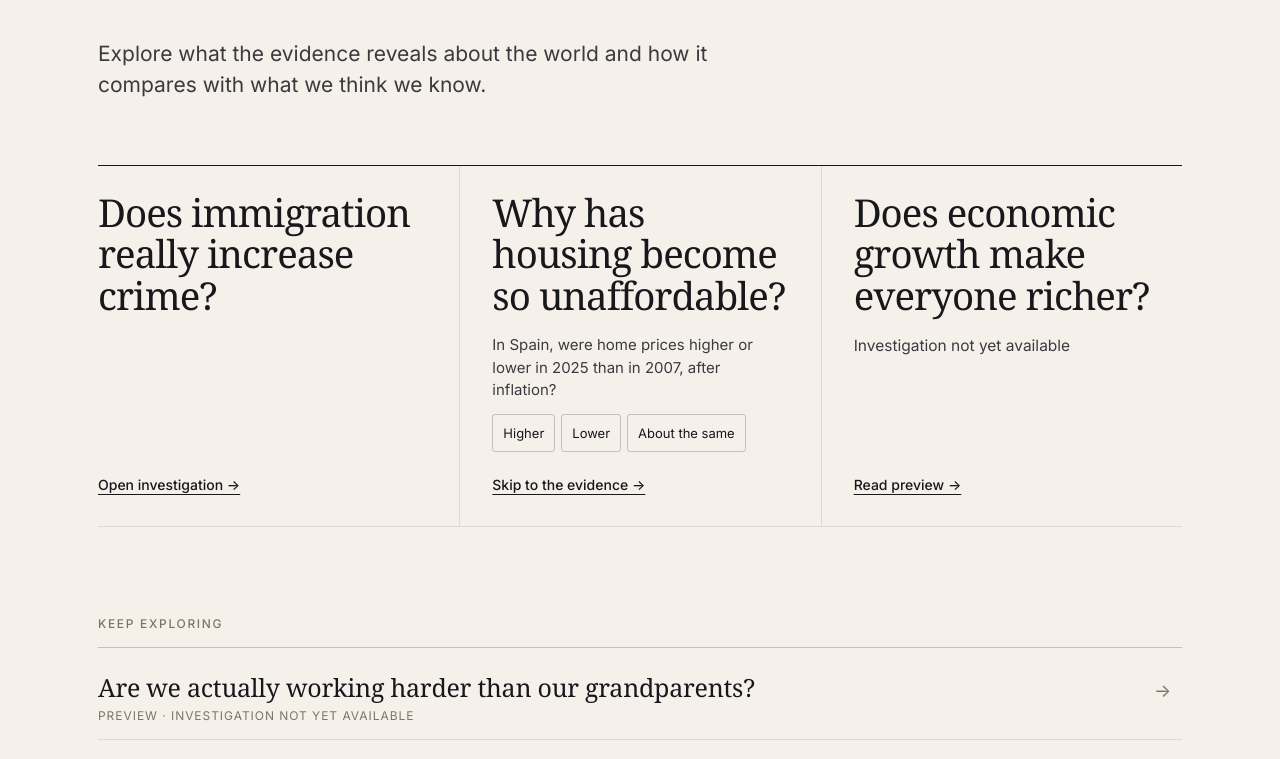
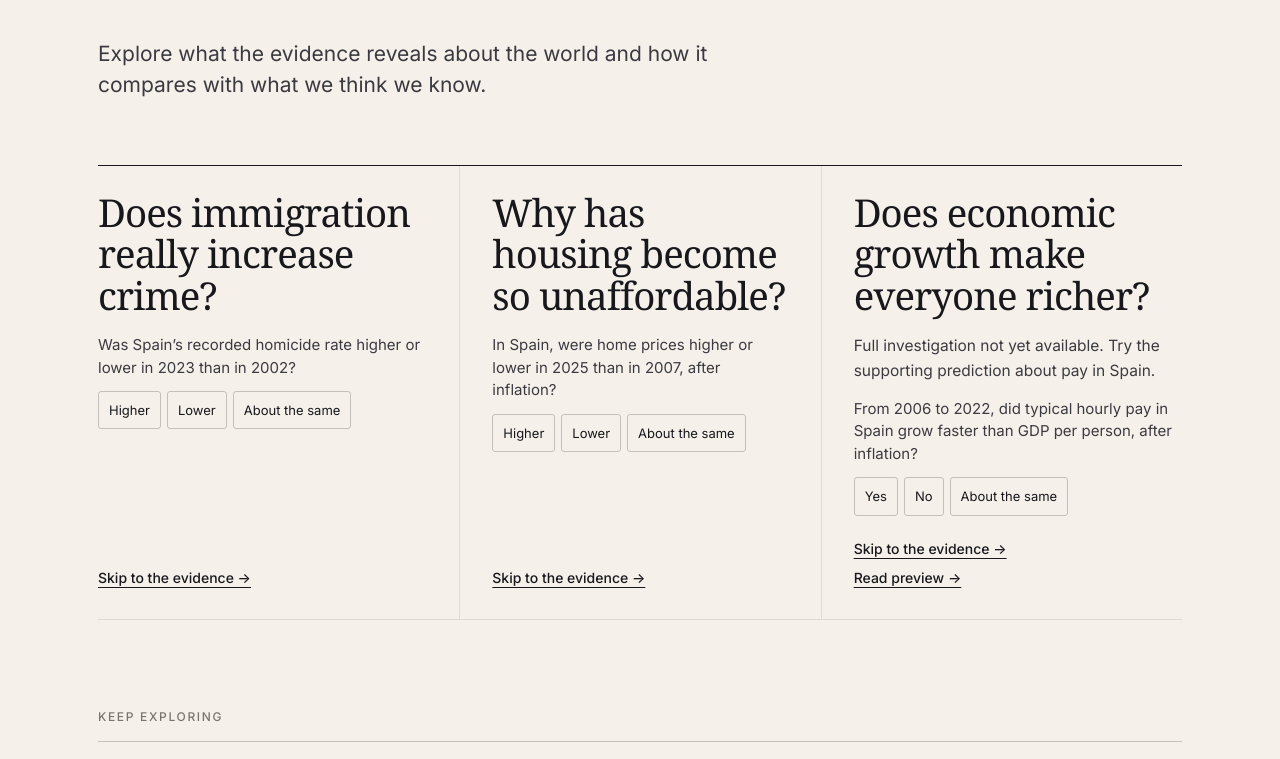
Before and after one commit to mishpedraza/data-detective, a React (Vite) app: page / in a window 1280 px wide. Shown: the part 495-1254 px from the top of the page. Built offline with nearby package versions, Linux system fonts and the light colour scheme.

Commit message:
Put a prediction on every featured discovery

```diff
--- a/src/data/discoveries.ts
+++ b/src/data/discoveries.ts
@@ -1,6 +1,6 @@
 import { INDICATORS, series } from './indicators'
 
-type EndpointComparison = { indicator: string; from: number; to: number; subject: string; precision: number; benchmark?: string }
+type EndpointComparison = { indicator: string; from: number; to: number; subject: string; precision: number; display?: 'rate'; benchmark?: string }
 
 const directionOptions = ['Higher', 'Lower', 'About the same'] as const
 const yesNoOptions = ['Yes', 'No', 'About the same'] as const
@@ -37,6 +37,12 @@ export const predictions: readonly Discovery[] = [
     comparison: { indicator: 'median_earnings_real', from: 2006, to: 2022, subject: 'median hourly pay', precision: 1, benchmark: 'gdp_pc_real' },
     context: 'Typical hourly pay bought a little more. What a household can afford also depends on hours worked and other sources of income.',
   },
+  {
+    id: 'immigration-crime',
+    prompt: 'Was Spain’s recorded homicide rate higher or lower in 2023 than in 2002?',
+    comparison: { indicator: 'crime_homicide_long', from: 2002, to: 2023, subject: 'homicides per 100,000 people', precision: 2, display: 'rate' },
+    context: 'Spain’s foreign-born share rose over these years. Homicide is one measure of serious violence, and the two trends leave open what effect immigration had.',
+  },
 ]
 
 export function discoveryEvidence(discovery: Discovery) {
@@ -67,6 +73,18 @@ export function discoveryEvidence(discovery: Discovery) {
     }
   }
 
+  if (comparison.display === 'rate') {
+    const points = INDICATORS[comparison.indicator].data.ES
+    const first = Number(points[from].toFixed(precision))
+    const last = Number(points[to].toFixed(precision))
+    return {
+      result: `Spain recorded ${first} ${comparison.subject} in ${from} and ${last} in ${to}.`,
+      answer: answerFor(last - first, options),
+      source,
+      publisher,
+    }
+  }
+
   const difference = change === 0 ? 'about the same as' : `${Math.abs(change)}% ${change < 0 ? 'below' : 'above'}`
   const result = `After inflation, ${comparison.subject} in ${to} were ${difference} the ${from} level.`
   return { result, answer: answerFor(change, options), source, publisher }
--- a/src/pages/Discover.tsx
+++ b/src/pages/Discover.tsx
@@ -7,15 +7,17 @@ import { hrefFor } from '../lib/route'
 type Featured = typeof EDITORIAL_QUESTIONS[number]
 
 function DiscoveryCard({ entry, navigate }: { entry: Featured; navigate: (href: string) => void }) {
-  const discovery = entry.status === 'available' ? predictions.find(({ id }) => id === entry.relationship) : undefined
+  const relationship = entry.status === 'available' ? entry.relationship : entry.related?.relationship
+  const discovery = predictions.find(({ id }) => id === relationship)
   const href = hrefFor('investigate', { r: entry.id })
 
   return (
     <article className="discovery-card">
       <h2>{entry.question}</h2>
-      {entry.status === 'preview' && <p className="tell-text">Investigation not yet available</p>}
-      {discovery ? <DiscoveryPrediction discovery={discovery} navigate={navigate} /> :
-        <a className="tell-more discovery-open" href={href}>{entry.status === 'preview' ? 'Read preview →' : 'Open investigation →'}</a>}
+      {entry.status === 'preview' && <p className="tell-text">Full investigation not yet available. Try the supporting prediction about pay in Spain.</p>}
+      {discovery && <DiscoveryPrediction discovery={discovery} navigate={navigate} />}
+      {entry.status === 'preview' && <a className="tell-more" href={href}>Read preview →</a>}
+      {entry.status === 'available' && !discovery && <a className="tell-more discovery-open" href={href}>Open investigation →</a>}
     </article>
   )
 }
```
Also changed, not shown: 1 other file (tests, documents, lock files or other folders).
